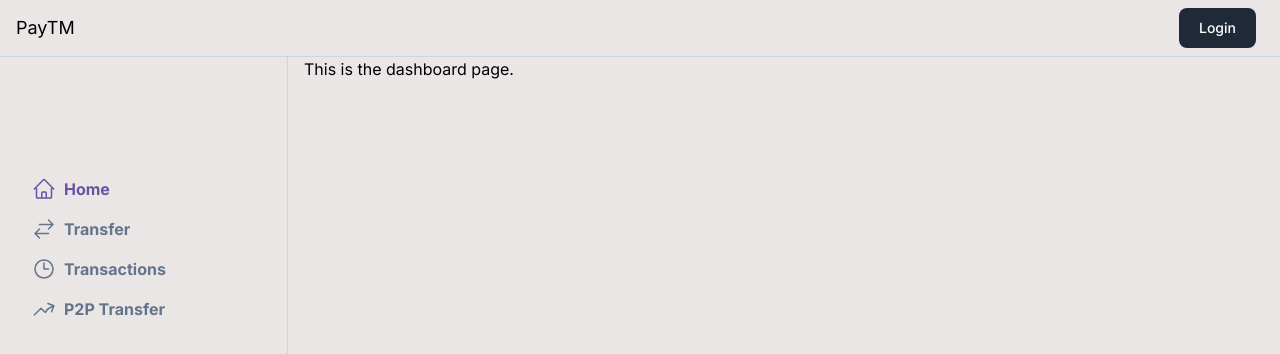
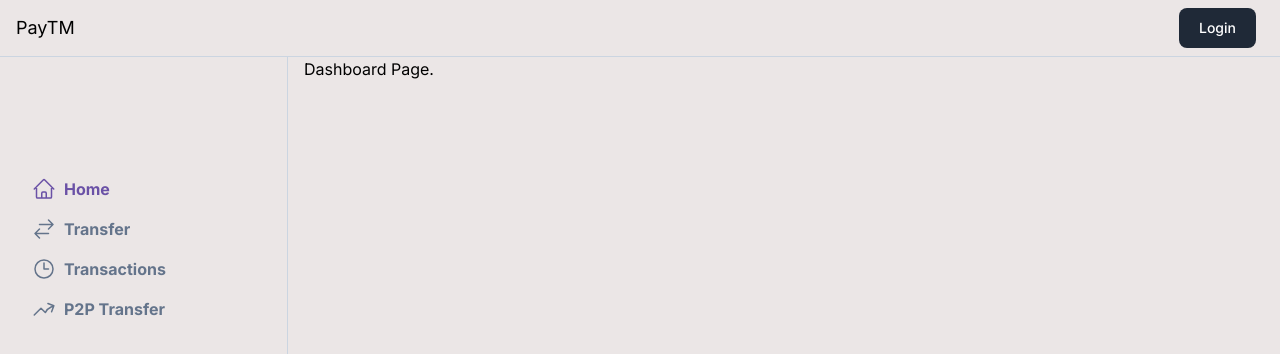
Before and after one commit to raghuaanand/Wallet-Pay, a Next.js app in the folder apps/user-app/: page /dashboard in a window 1280 px wide. Shown: the top 354 px of the page. Built offline with nearby package versions, Linux system fonts and the light colour scheme; no server answers.

Commit message:
tesing the deploy

```diff
--- a/apps/user-app/app/(dashboard)/dashboard/page.tsx
+++ b/apps/user-app/app/(dashboard)/dashboard/page.tsx
@@ -1,6 +1,6 @@
 
 export default function() {
     return <div>
-        This is the dashboard page.
+        Dashboard Page.
     </div>
 }
--- a/apps/user-app/app/(dashboard)/p2p/page.tsx
+++ b/apps/user-app/app/(dashboard)/p2p/page.tsx
@@ -1,4 +1,5 @@
 import { SendCard } from "../../../components/SendCard";
+
 
 export default function() {
     return <div className="w-full">
```
